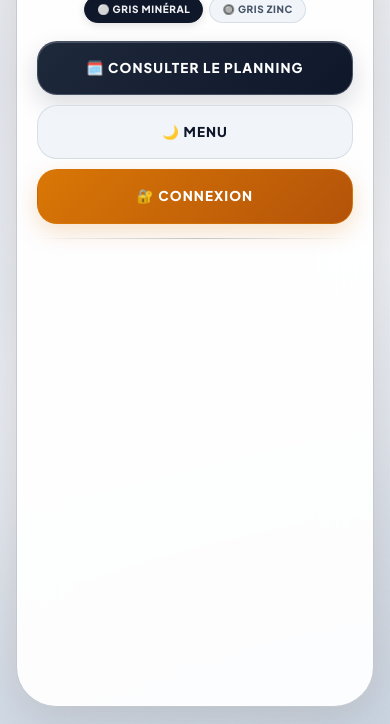
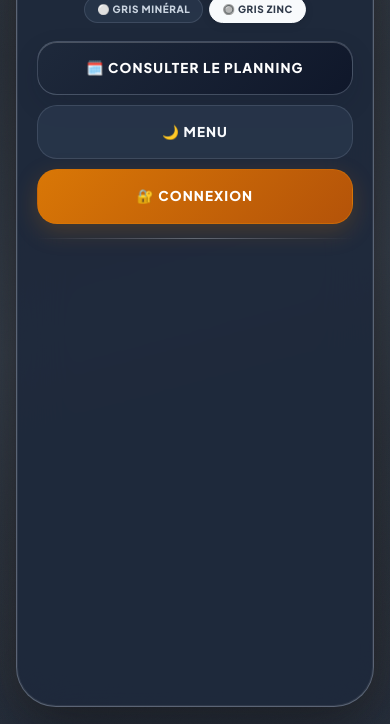
Before and after one commit to hichamatlas75-del/pointage-greycorner, a website with bundled scripts: page index.html in a window 390 px wide. Shown: the part 120-844 px from the top of the page. Built offline with nearby package versions, Linux system fonts and the light colour scheme; no server answers.

Commit message:
feat(theme): passage de la nuance Gris Zinc par defaut

```diff
--- a/index.html
+++ b/index.html
@@ -3,7 +3,7 @@
 <head>
   <meta charset="UTF-8" />
   <meta name="viewport" content="width=device-width, initial-scale=1.0, maximum-scale=1.0, user-scalable=no, viewport-fit=cover" />
-  <meta name="theme-color" content="#dde3eb" />
+  <meta name="theme-color" content="#252d38" />
   <meta name="description" content="Grey Corner - Application de pointage et gestion des présences" />
   <title>Grey Corner • Pointage & Présences</title>
 
@@ -32,7 +32,7 @@
   <link rel="stylesheet" href="app.css" />
 </head>
 
-<body class="flex items-center justify-center p-4">
+<body class="flex items-center justify-center p-4 theme-zinc">
   <div class="card">
     <div class="content">
 
@@ -48,8 +48,8 @@
 
       <!-- Nuances Signature Grey Corner (Gris Minéral / Gris Zinc) -->
       <div class="theme-toggle-wrap">
-        <button id="btnThemeLuminous" type="button" class="theme-toggle-btn active" title="Nuance Gris Minéral Lumineux">⚪ Gris Minéral</button>
-        <button id="btnThemeZinc" type="button" class="theme-toggle-btn" title="Nuance Gris Zinc Ardoise">🔘 Gris Zinc</button>
+        <button id="btnThemeLuminous" type="button" class="theme-toggle-btn" title="Nuance Gris Minéral Lumineux">⚪ Gris Minéral</button>
+        <button id="btnThemeZinc" type="button" class="theme-toggle-btn active" title="Nuance Gris Zinc Ardoise">🔘 Gris Zinc</button>
       </div>
 
       <!-- Barre de session connectée -->
--- a/js/app.js
+++ b/js/app.js
@@ -478,10 +478,10 @@ const App = (() => {
     }
 
     try {
-      const savedVariant = localStorage.getItem("gc_theme_variant") || "luminous";
+      const savedVariant = localStorage.getItem("gc_theme_variant") || "zinc";
       applyThemeVariant(savedVariant);
     } catch (e) {
-      applyThemeVariant("luminous");
+      applyThemeVariant("zinc");
     }
 
     btnLuminous?.addEventListener("click", () => applyThemeVariant("luminous"));
--- a/sw.js
+++ b/sw.js
@@ -5,7 +5,7 @@
  * =========================================================================
  */
 
-const CACHE_NAME = "greycorner-pwa-v1.4.0-logo";
+const CACHE_NAME = "greycorner-pwa-v1.5.0-zinc";
 
 const PRECACHE_ASSETS = [
   "./",
```
Also changed, not shown: manifest.json.
